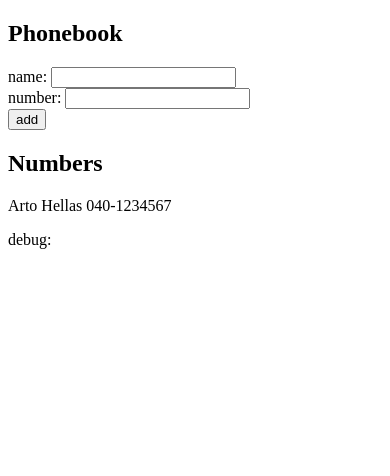
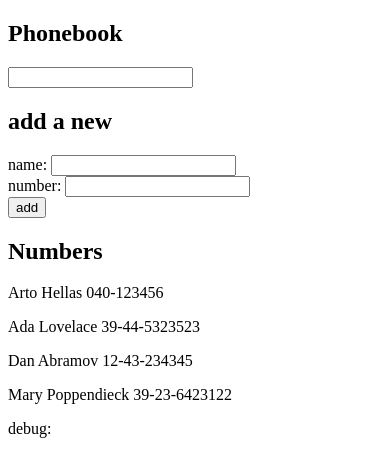
Before and after one commit to poliveir/fullstackopen, a React (Vite) app in the folder part2/phonebook/: page / in a window 390 px wide. Shown: the top 476 px of the page. Built offline with nearby package versions, Linux system fonts and the light colour scheme.

Commit message:
2.9*: The Phonebook Step 4

```diff
--- a/part2/phonebook/src/App.jsx
+++ b/part2/phonebook/src/App.jsx
@@ -2,24 +2,30 @@ import { useState } from 'react'
 
 const App = () => {
   const [persons, setPersons] = useState([
-    {
-		name: 'Arto Hellas',
-		phoneNumber: '040-1234567'
-	}
-  ])
+    { name: 'Arto Hellas', number: '040-123456', id: 1 },
+    { name: 'Ada Lovelace', number: '39-44-5323523', id: 2 },
+    { name: 'Dan Abramov', number: '12-43-234345', id: 3 },
+    { name: 'Mary Poppendieck', number: '39-23-6423122', id: 4 }
+  ]);
+  const [filteredPersons, setFilteredPersons] = useState(persons);
   const [newName, setNewName] = useState('');
   const [newNumber, setNewNumber] = useState('');
+  const [nameFilter, setNameFilter] = useState('');
 
   const onSubmit = (event) => {
 	event.preventDefault();
 	if (persons.find(person => person.name === newName))
 		alert(`${newName} is already added to phonebook`);
 	else {
-		setPersons(persons.concat(
+		const newPersons = persons.concat(
 			{
 				name: newName,
-				phoneNumber: newNumber
+				number: newNumber
 			}
+		)
+		setPersons(newPersons);
+		setFilteredPersons(newPersons.filter(person =>
+			person.name.toLowerCase().includes(nameFilter.toLowerCase())
 		));
 		setNewName('');
 		setNewNumber('');
@@ -34,9 +40,20 @@ const App = () => {
 	setNewNumber(event.target.value);
   }
 
+const onChangeNameFilter = (event) => {
+	setFilteredPersons(persons.filter(person =>
+		person.name.toLowerCase().includes(event.target.value.toLowerCase())
+	));
+	setNameFilter(event.target.value);
+};
+
+
   return (
     <div>
       <h2>Phonebook</h2>
+	  <input value={nameFilter} onChange={onChangeNameFilter}/>
+
+	  <h2>add a new</h2>
       <form onSubmit={onSubmit}>
 		<div>
           name: <input value={newName} onChange={onChangeName}/>
@@ -47,9 +64,9 @@ const App = () => {
 		<button type="submit">add</button>
       </form>
       <h2>Numbers</h2>
-      {persons.map(person =>
-	  	<p key={person.name}>{person.name} {person.phoneNumber}</p>
-	  )}
+		{filteredPersons.map(person =>
+			<p key={person.name}>{person.name} {person.number}</p>
+		)}
 	  <div>debug: {newName}</div>
     </div>
   )
```
